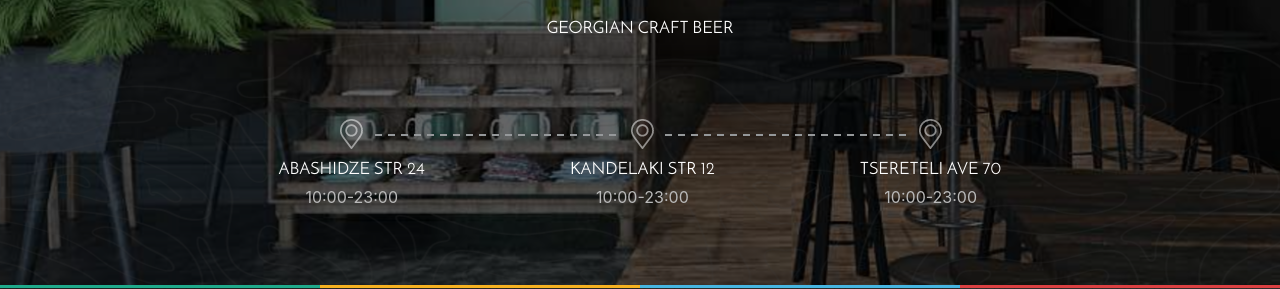
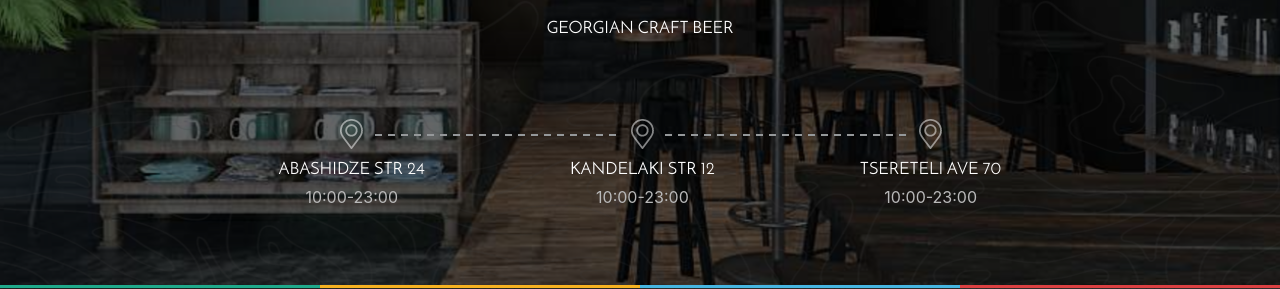
Before and after one commit to sofia10/9-mta, a website: page index.html in a window 1280 px wide. Shown: the part 391-680 px from the top of the page. Drawn offline with Linux system fonts and the light colour scheme.

Commit message:
background

```diff
--- a/public/assets/site/layout/js/global.js
+++ b/public/assets/site/layout/js/global.js
@@ -9,7 +9,6 @@ function DropDown(el) {
 DropDown.prototype = {
 	initEvents : function() {
 		var obj = this;
-
 		obj.dd.on('click', function(event){
 			$(this).toggleClass('active');
 			return false;
@@ -31,12 +30,9 @@ DropDown.prototype = {
 }
 
 $(function() {
-
 	var dd = new DropDown( $('#dd') );
-
 	$(document).click(function() {
 		// all dropdowns
 		$('.wrapper-dropdown-3').removeClass('active');
 	});
-
 });
--- a/resources/assets/scss/layout.en.scss
+++ b/resources/assets/scss/layout.en.scss
@@ -229,6 +229,7 @@ nav.burgher{
 .navbar_img{
     background: url('../../../../../../files/header-bg.png') no-repeat;
     background-size: cover;
+    background-position: center;
     overflow: hidden;
 }
 .navbar_bg{
--- a/resources/assets/scss/layout.ge.scss
+++ b/resources/assets/scss/layout.ge.scss
@@ -232,6 +232,7 @@ nav.burgher{
 .navbar_img{
     background: url('../../../../../../files/header-bg.png') no-repeat;
     background-size: cover;
+    background-position: center;
     overflow: hidden;
 }
 .navbar_bg{
```
Also changed, not shown: public/assets/site/layout/css/layout.en.css.
